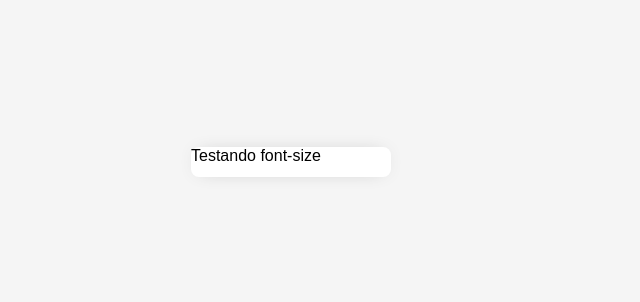
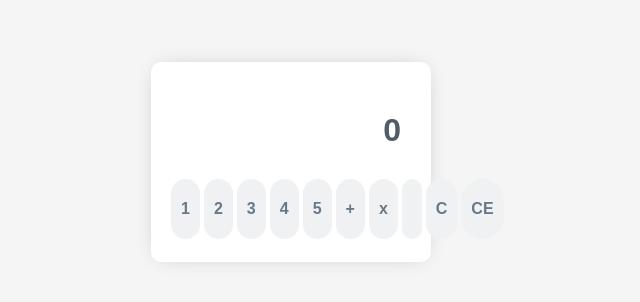
Before and after one commit to diegofrr/dio-challenges, a React (Create React App) app in the folder 01-calculator/: page / in a window 1280 px wide. Shown: the part 238-540 px from the top of the page, without its empty margins (349-989 px from the left). Built offline with nearby package versions, Linux system fonts and the light colour scheme; a web font is replaced by a local one.

Commit message:
feat: update calculator

```diff
--- a/01-calculator/src/App.js
+++ b/01-calculator/src/App.jsx
@@ -1,14 +1,12 @@
 import styles from './App.module.css';
+import { Calculator } from './components/Calculator';
 
 const App = () => {
   return (
     <div className={styles.container}>
-
       <div className={styles.content}>
-
-        Testando font-size
+        <Calculator />
       </div>
-
     </div>
   );
 }
--- a/01-calculator/src/App.module.css
+++ b/01-calculator/src/App.module.css
@@ -2,17 +2,14 @@
     width: 100vw;
     height: 100vh;
     background-color: var(--background-color);
+    padding: 20px;
+}
+
+.content {
+    width: 100%;
+    height: 100%;
 
     display: flex;
     align-items: center;
     justify-content: center;
 }
-
-.content {
-    background-color: var(--primary-color);
-    width: 200px;
-    height: 30px;
-
-    box-shadow: var(--box-shadow);
-    border-radius: var(--default-border-radius);
-}
--- a/01-calculator/src/components/Button/button.module.css
+++ b/01-calculator/src/components/Button/button.module.css
@@ -2,8 +2,12 @@
     background-color: var(--button-primary-bg);
     font-weight: var(--button-text-weight);
     color: var(--button-text-color);
+    font-size: 1em;
+    font-weight: 700;
 
-    font-size: 1em;
+    display: flex;
+    align-items: center;
+    justify-content: center;
 
     padding: 10px;
     border: none;
@@ -11,9 +15,16 @@
     width: 60px;
     height: 60px;
 
-    display: flex;
-    align-items: center;
-    justify-content: center;
+    transition: all .3s ease;
+
+    &:hover {
+        color: var(--button--hover-text);
+        background-color: var(--button--hover-bg);
+    }
+
+    &:active {
+        opacity: .5;
+    }
 
     @media (max-width: 480px) {
         width: 40px;
--- a/01-calculator/src/components/Button/index.jsx
+++ b/01-calculator/src/components/Button/index.jsx
@@ -1,11 +1,7 @@
 import styles from './button.module.css';
 
-export const Button = ({ children: char }) => (
-    <button className={styles.container}>
-        {formatChar(char)}
+export const Button = ({ label, onclick }) => (
+    <button onClick={() => onclick(label)} className={styles.container}>
+        {label}
     </button>
 )
-
-function formatChar(char) {
-    return (char.length > 3 ? char.substr(0, 3) : char).toUpperCase();
-}
--- /dev/null
+++ b/01-calculator/src/components/Calculator/calculator.module.css
@@ -0,0 +1,25 @@
+.container {
+    background-color: var(--primary-color);
+    box-shadow: var(--box-shadow);
+    border-radius: 10px;
+    width: calc(100% - 20px);
+    max-width: 280px;
+    padding: 40px 20px;
+
+    height: 200px;
+}
+
+.content {
+    width: 100%;
+    height: 100%;
+
+}
+
+.buttons-container {
+    width: 100%;
+    margin-top: 20px;
+
+    display: flex;
+    flex-direction: row;
+    gap: 4px;
+}
--- /dev/null
+++ b/01-calculator/src/components/Calculator/index.jsx
@@ -0,0 +1,55 @@
+import styles from './calculator.module.css';
+
+import { Button } from '../Button';
+import { Display } from '../Display';
+import { useEffect, useState } from 'react';
+
+export const Calculator = () => {
+    const [result, setResult] = useState(0);
+
+    const addLabel = (label) => {
+        setResult(result === 0 ? label : result + label);
+    }
+
+    const handleSubmit = () => {
+        // eslint-disable-next-line no-eval
+        setResult(eval(formatResult(result)));
+    }
+
+    const clear = () => {
+        setResult(0);
+    }
+
+    const erase = () => {
+        const _result = `${result}`.substring(0, result.length - 1);
+        if (!_result.length) clear();
+        else setResult(_result)
+    }
+
+    const formatResult = (result) => {
+        return result.toString().replace('x', '*').replace('%', '*')
+    }
+
+    return (
+        <div className={styles.container}>
+            <div className={styles.content}>
+                <Display result={result} />
+                <div className={styles['buttons-container']}>
+                    <Button onclick={addLabel} label='1' />
+                    <Button onclick={addLabel} label='2' />
+                    <Button onclick={addLabel} label='3' />
+                    <Button onclick={addLabel} label='4' />
+                    <Button onclick={addLabel} label='5' />
+
+
+                    <Button onclick={addLabel} label='+' />
+                    <Button onclick={addLabel} label='x' />
+
+                    <Button onclick={handleSubmit} />
+                    <Button onclick={clear} label='C' />
+                    <Button onclick={erase} label='CE' />
+                </div>
+            </div>
+        </div>
+    )
+}
--- /dev/null
+++ b/01-calculator/src/components/Display/display.module.css
@@ -0,0 +1,17 @@
+.container {
+    width: 100%;
+    padding: 10px;
+
+    background-color: rgba(0, 0, 0, .05);
+    text-align: right;
+
+    background-color: transparent;
+}
+
+.result {
+    color: var(--display-result-text);
+    font-size: 32px;
+    font-weight: 800;
+}
+
+.history {}
--- /dev/null
+++ b/01-calculator/src/components/Display/index.jsx
@@ -0,0 +1,14 @@
+import { useEffect } from 'react';
+import styles from './display.module.css';
+
+export const Display = ({ result }) => {
+    useEffect(() => {
+
+    }, [result])
+
+    return (
+        <div className={styles.container}>
+            <span className={styles.result}>{result}</span>
+        </div>
+    )
+}
--- a/01-calculator/src/constants/variables.css
+++ b/01-calculator/src/constants/variables.css
@@ -8,7 +8,10 @@
     --button-header-bg: #d3dde5;
     --button-text-color: #697887;
     --button-text-weight: 700;
+    --button--hover-bg: #defae6;
+    --button--hover-text: #789b82;
+
+    --display-result-text: #505d69;
 
     --box-shadow: 0 0 20px -10px #999;
-    --default-border-radius: 8px;
 }
```
Also changed, not shown: 01-calculator/src/components/Calculator/actions.js (added, +27 -0 lines).
